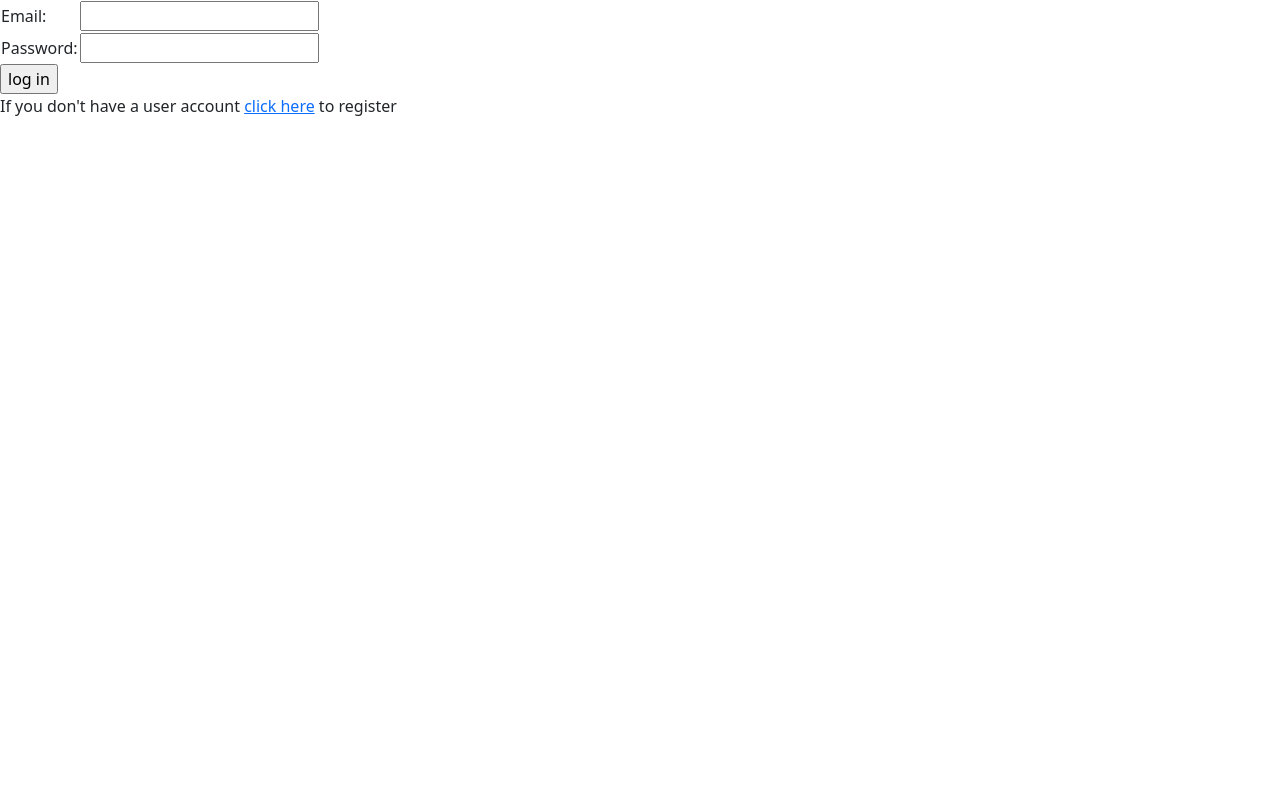
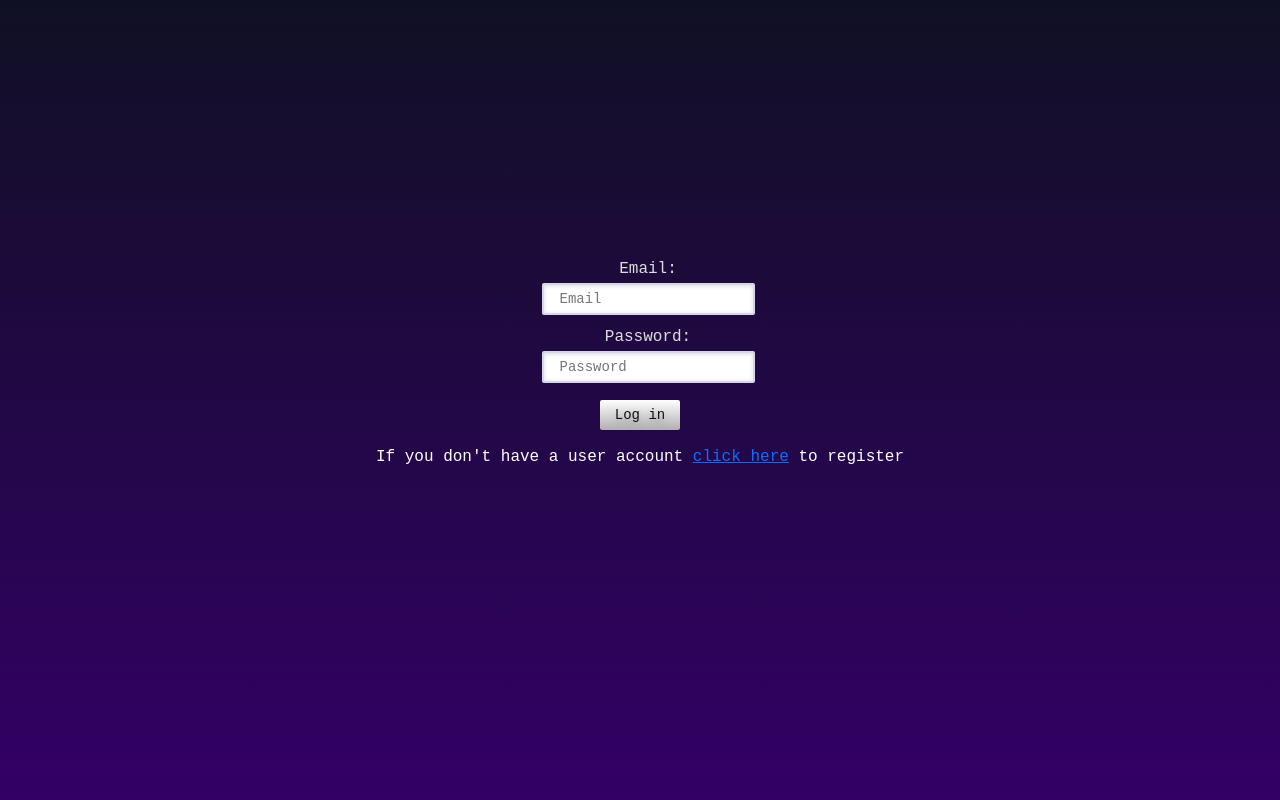
Before and after one commit to Falcarino/django-rest, a Django app: page /auth/login/ in a window 1280 px wide. Run offline with Django 4.2, Linux system fonts and the light colour scheme; some libraries are stand-ins or nearby versions.

Commit message:
feat(UI): implemented css for login and register pages

```diff
--- a/api_handler/authentication/forms.py
+++ b/api_handler/authentication/forms.py
@@ -2,8 +2,12 @@ from django import forms
 
 
 class SignInForm(forms.Form):
-    email = forms.CharField(label='Email', max_length=100)
-    password = forms.CharField(label='Password', max_length=64)
+    email = forms.CharField(label='Email',
+                            max_length=100,
+                            widget=forms.TextInput(attrs={'class': 'input-field', 'placeholder': 'Email'}))
+    password = forms.CharField(label='Password',
+                               max_length=64,
+                               widget=forms.TextInput(attrs={'class': 'input-field', 'placeholder': 'Password'}))
 
 
 class SignUpForm(forms.Form):
--- /dev/null
+++ b/api_handler/authentication/static/auth_style.css
@@ -0,0 +1,86 @@
+html {
+    height: 100%;
+}
+
+body {
+    font-family: 'Courier New', monospace;
+    font-size: 16px;
+    height: 100%;
+    background: linear-gradient(#101024, #330066);
+    background-size: cover;
+}
+
+.center-screen{
+    margin: auto;
+    width: 50%;
+    padding-top: 30vh;
+    align-items: center;
+}
+
+.login-form{
+    color: #ddd;
+    text-align: center;
+}
+
+.center {
+    margin: auto;
+    width: 50%;
+    padding: 8px;
+    align-items: center;
+}
+
+.login-field{
+    width: 100%;
+    margin: 8px;
+}
+
+.divider {
+    padding: 15px;
+}
+
+.info-message {
+    color: white;
+    text-align: center;
+}
+
+.error-message{
+    color: #dd0000;
+    text-align: center;
+}
+
+input[type=submit] {
+    display: inline-block;
+    outline: 0;
+    border: 0;
+    cursor: pointer;
+    color: #111;
+    font-weight: 500;
+    border-radius: 2px;
+    font-size: 14px;
+    height: 30px;
+    padding: 0px 15px;
+    text-shadow: rgb(0 0 0 / 25%) 0px 3px 8px;
+    background: linear-gradient(#fff, #b0b0b0);
+    transition: all 0.5s ease 0s;
+    :hover{
+    }
+}
+
+.input-field{
+    position: relative;
+    cursor: text;
+    font-size: 14px;
+    padding: 0 16px;
+    height: 32px;
+    background-color: #fff;
+    border: 2px solid #d6d6e7;
+    border-radius: 2px;
+    color: rgb(35, 38, 59);
+    box-shadow: inset 0 1px 4px 0 rgb(119 122 175 / 30%);
+    overflow: hidden;
+    transition: all 100ms ease-in-out;
+    :focus {
+        border-color: #3c4fe0;
+        box-shadow: 0 1px 0 0 rgb(35 38 59 / 5%);
+    }
+}
--- a/api_handler/authentication/templates/login.html
+++ b/api_handler/authentication/templates/login.html
@@ -1,35 +1,38 @@
 {% extends "base_generic.html" %}
+{% load static %}
 
-<html lang="en">
+{% block head %}
+    <title>Log In</title>
+    <!-- ?{% now 'U' %} is important, avoids .css not updating on the page load
+         https://www.wkoorts.com/2009/07/12/css-auto-reload-with-django-templates/ -->
+    <link rel="stylesheet" href="{% static 'auth_style.css' %}?{% now 'U' %}"/>
+{% endblock %}
 
 {% block content %}
+<body><div class="center-screen">
+  <form class="login-form" method="post" action="{% url 'login' %}">
+    {% csrf_token %}
 
-  {% if next %}
-    {% if user.is_authenticated %}
-      <p>Your account doesn't have access to this page. To proceed,
-      please log in with an account that has access.</p>
-    {% else %}
-      <p>Please login to see this page.</p>
-    {% endif %}
-  {% endif %}
+    <div class="center">
 
-  <form method="post" action="{% url 'login' %}">
-    {% csrf_token %}
-    <table>
-      <tr>
-        <td>{{ form.email.label_tag }}</td>
-        <td>{{ form.email }}</td>
-      </tr>
-      <tr>
-        <td>{{ form.password.label_tag }}</td>
-        <td>{{ form.password }}</td>
-      </tr>
-    </table>
-    <input type="submit" value="log in">
-    <input type="hidden" name="next" value="{{ next }}">
+        <table class="login-field">
+          <tr><td>{{ form.email.label_tag }}</td></tr>
+          <tr><td>{{ form.email }}</td></tr>
+        </table>
+
+        <table class="login-field">
+          <tr><td>{{ form.password.label_tag }}</td></tr>
+          <tr><td>{{ form.password }}</td></tr>
+        </table>
+
+    </div>
+
+    <input type="submit" value="Log in">
+
+    <div class="divider">
+    <p class="info-message">If you don't have a user account <a href="{% url 'register' %}">click here</a> to register</p>
+    </div>
+
   </form>
-  <p>If you don't have a user account <a href="{% url 'register' %}">click here</a> to register</p>
-
+</div></body>
 {% endblock %}
-
-</html>
--- a/api_handler/home/static/style.css
+++ b/api_handler/home/static/home_style.css
@@ -5,7 +5,7 @@ html {
 header {
     padding-top: 0;
     height: 52px;
-    background: radial-gradient(#000000 10%, #101010);
+    background-color: #101010
 }
 
 ul {
@@ -50,7 +50,7 @@ li a:hover:not(.active) {
 
 body {
     height: 100%;
-    background: linear-gradient(#000000, #280028);
+    background: linear-gradient(#101024, #330066);
     background-size: cover;
 }
 
@@ -62,4 +62,3 @@ body {
 .greeting {
     text-align: center;
     color: #ddd;
-}
--- a/api_handler/home/templates/home.html
+++ b/api_handler/home/templates/home.html
@@ -3,7 +3,7 @@
 
 {% block head %}
     <title>Home</title>
-    <link rel="stylesheet" href="{% static 'style.css' %}">
+    <link rel="stylesheet" href="{% static 'home_style.css' %}">
 {% endblock %}
 
 {% block content %}
@@ -24,7 +24,7 @@
         <h1>Welcome, {{ email }}!</h1>
         <h4>Successfully logged in</h4>
     </div>
+
 </body>
 
-</html>
 {% endblock %}
```
Also changed, not shown: api_handler/authentication/templates/register.html (+31 -21 lines).
